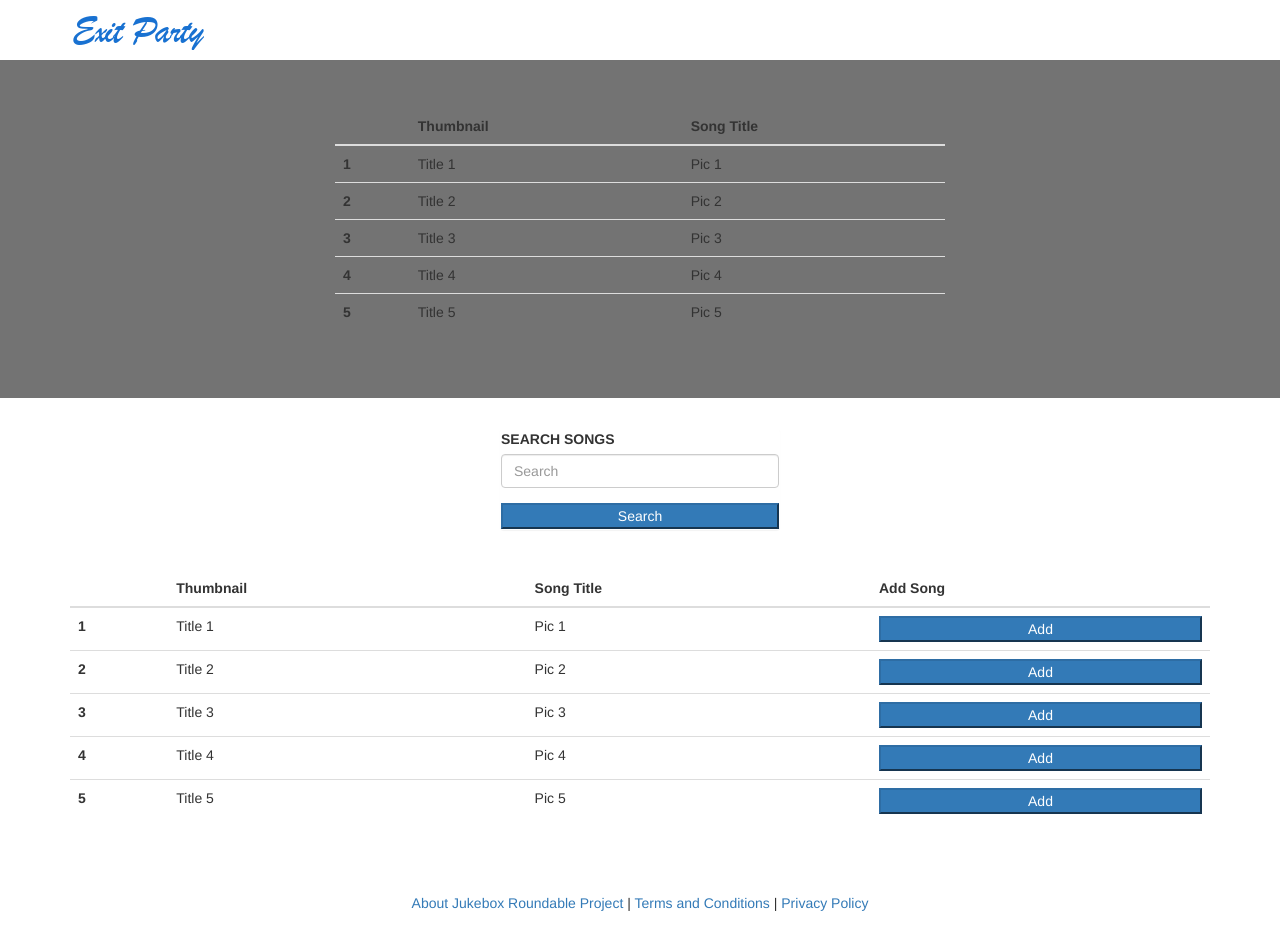
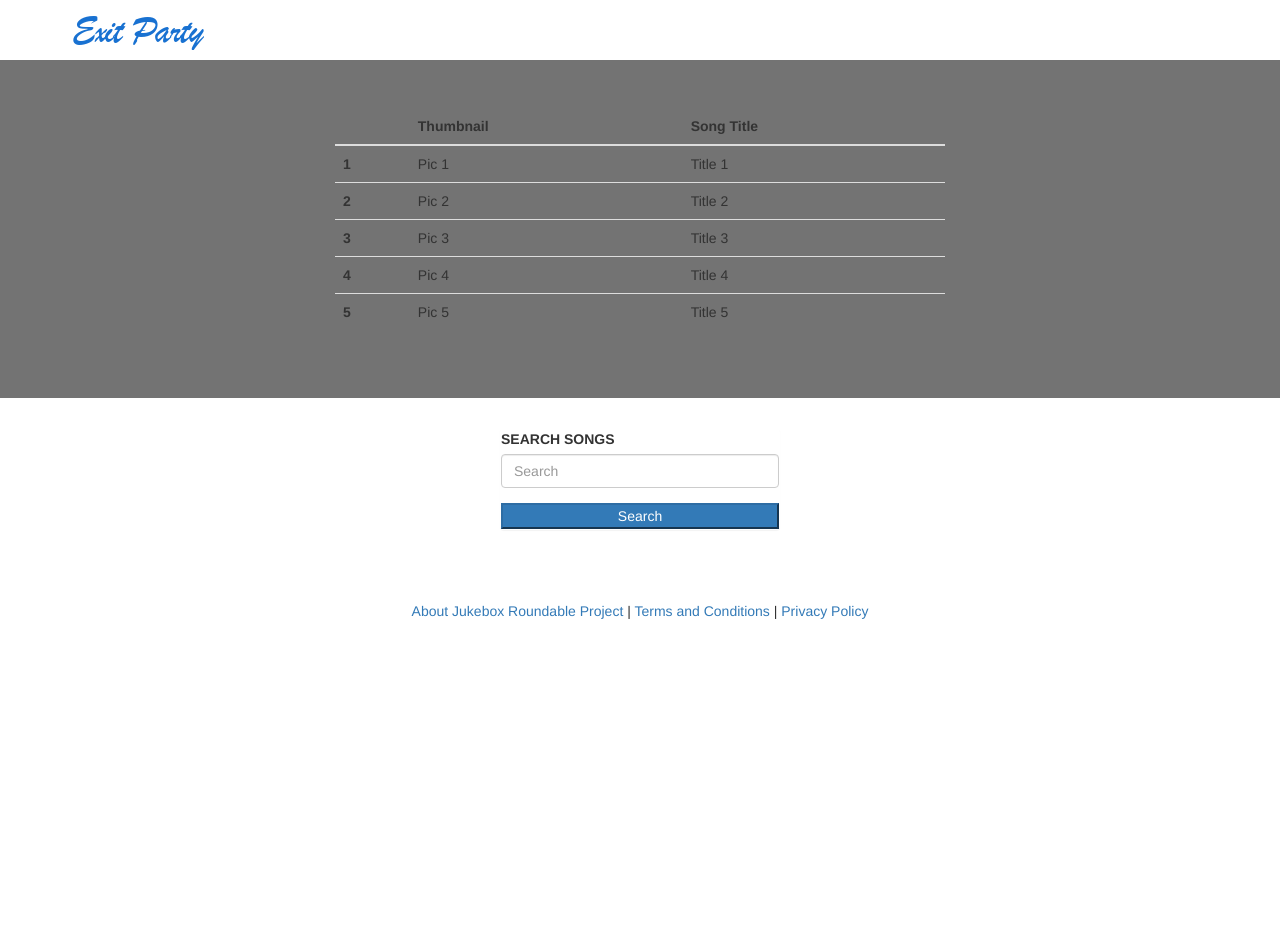
Before and after one commit to jukeboxroundtable/JukeboxRoundtable, a Flask app: page / in a window 1280 px wide. After the commit the page ends 619 px from the top, so only its background shows below. Run offline with Flask 2, Linux system fonts and the light colour scheme; the visitor is signed in with stand-in values (Sample User, id 1); some libraries are stand-ins or nearby versions.

Commit message:
Removed search table, changed footer padding again

```diff
--- a/src/static/css/styles.css
+++ b/src/static/css/styles.css
@@ -48,5 +48,5 @@ img {
 
 #footer {
     position: relative;
-    margin-top: 50px;
+    margin-top: 70px;
 }
--- a/src/templates/jukebox.html
+++ b/src/templates/jukebox.html
@@ -31,28 +31,28 @@
                 <tbody>
                 <tr>
                     <th scope="row">1</th>
+                    <td>Pic 1</td>
                     <td>Title 1</td>
-                    <td>Pic 1</td>
                 </tr>
                 <tr>
                     <th scope="row">2</th>
+                    <td>Pic 2</td>
                     <td>Title 2</td>
-                    <td>Pic 2</td>
                 </tr>
                 <tr>
                     <th scope="row">3</th>
+                    <td>Pic 3</td>
                     <td>Title 3</td>
-                    <td>Pic 3</td>
                 </tr>
                 <tr>
                     <th scope="row">4</th>
+                    <td>Pic 4</td>
                     <td>Title 4</td>
-                    <td>Pic 4</td>
                 </tr>
                 <tr>
                     <th scope="row">5</th>
+                    <td>Pic 5</td>
                     <td>Title 5</td>
-                    <td>Pic 5</td>
                 </tr>
                 </tbody>
             </table>
@@ -74,76 +74,4 @@
             </div>
         </div>
     </form>
-
-    <br>
-
-    <div class="container">
-        <table class="table">
-            <thead>
-            <tr>
-                <th scope="col"></th>
-                <th scope="col">Thumbnail</th>
-                <th scope="col">Song Title</th>
-                <th scope="col">Add Song</th>
-            </tr>
-            </thead>
-            <tbody>
-            <tr>
-                <th scope="row">1</th>
-                <td>Title 1</td>
-                <td>Pic 1</td>
-                <td>
-                    <div style="text-align: center;">
-                        <input id="add1" name="add1" type="submit" class="btn-block btn-primary"
-                               style="text-align:center;" value="Add">
-                    </div>
-                </td>
-            </tr>
-            <tr>
-                <th scope="row">2</th>
-                <td>Title 2</td>
-                <td>Pic 2</td>
-                <td>
-                    <div style="text-align: center;">
-                        <input id="add2" name="add2" type="submit" class="btn-block btn-primary"
-                               style="text-align:center;" value="Add">
-                    </div>
-                </td>
-            </tr>
-            <tr>
-                <th scope="row">3</th>
-                <td>Title 3</td>
-                <td>Pic 3</td>
-                <td>
-                    <div style="text-align: center;">
-                        <input id="add3" name="add3" type="submit" class="btn-block btn-primary"
-                               style="text-align:center;" value="Add">
-                    </div>
-                </td>
-            </tr>
-            <tr>
-                <th scope="row">4</th>
-                <td>Title 4</td>
-                <td>Pic 4</td>
-                <td>
-                    <div style="text-align: center;">
-                        <input id="add4" name="add4" type="submit" class="btn-block btn-primary"
-                               style="text-align:center;" value="Add">
-                    </div>
-                </td>
-            </tr>
-            <tr>
-                <th scope="row">5</th>
-                <td>Title 5</td>
-                <td>Pic 5</td>
-                <td>
-                    <div style="text-align: center;">
-                        <input id="add5" name="add5" type="submit" class="btn-block btn-primary"
-                               style="text-align:center;" value="Add">
-                    </div>
-                </td>
-            </tr>
-            </tbody>
-        </table>
-    </div>
 {% endblock content %}
```
